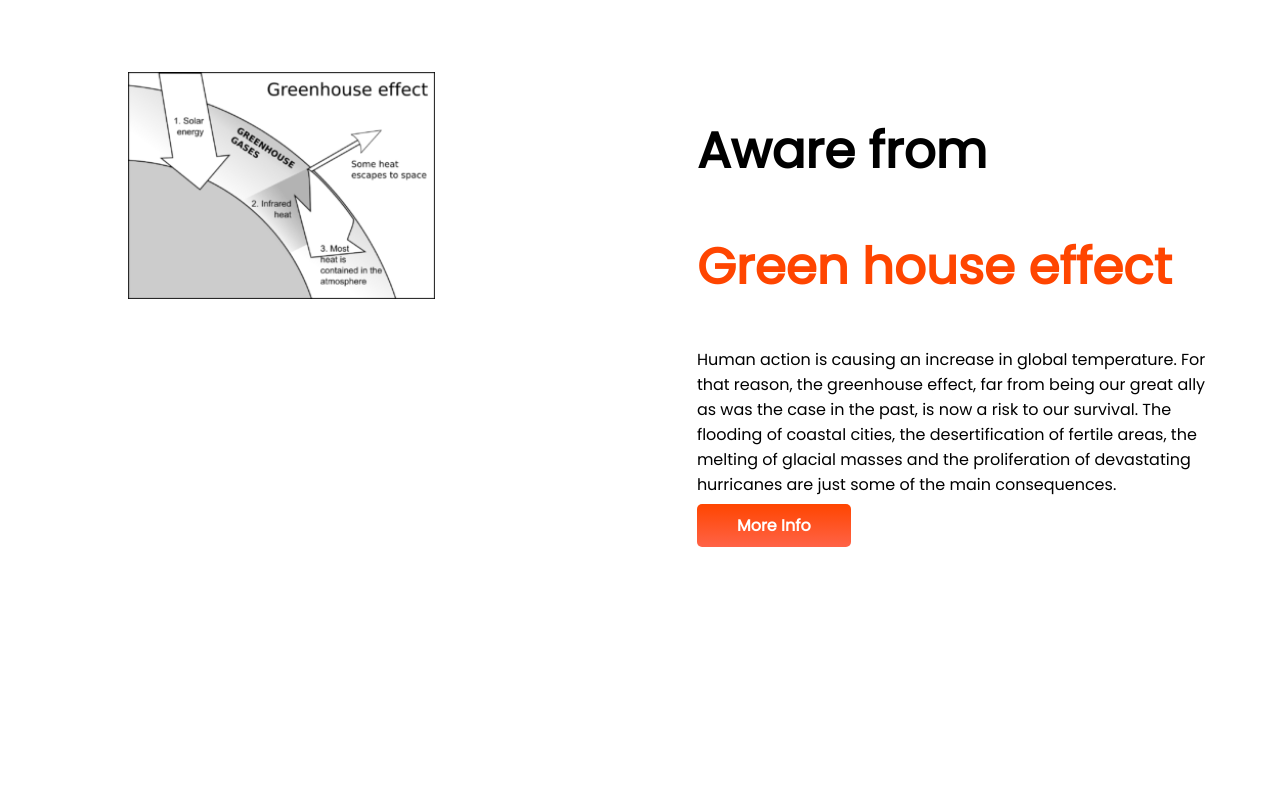
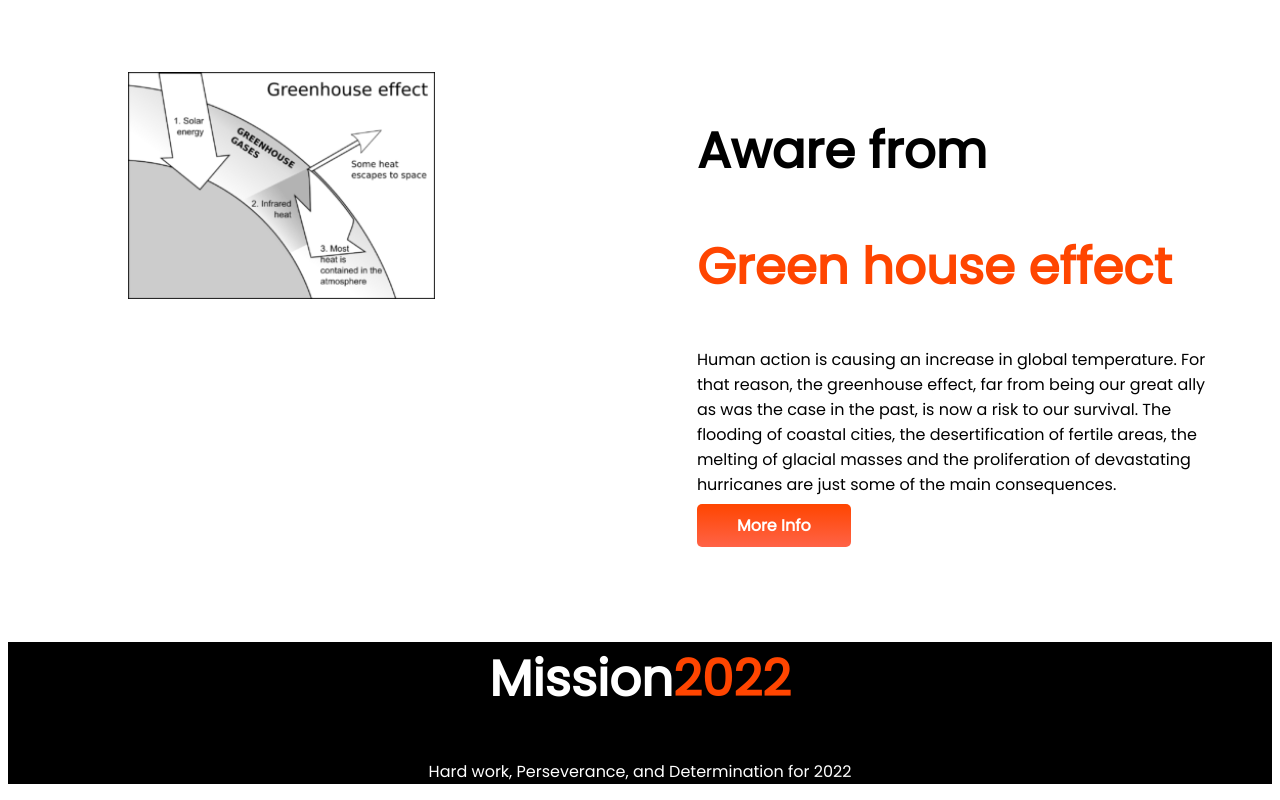
Before and after one commit to armansiddique07/my-first-projects, a plain HTML site: page index.html in a window 1280 px wide. Shown: the part 2985-3785 px from the top of the page. Before the commit the page ends 3594 px from the top, so only its background shows below. Drawn offline with Linux system fonts and the light colour scheme.

Commit message:
finishing

```diff
--- a/index.html
+++ b/index.html
@@ -121,6 +121,12 @@
 
         </div>
     </section>
+    <footer>
+        <div class="foot">
+            <h2><span class="white">Mission</span><span class="orange">2022</span></h2>
+            <p>Hard work, Perseverance, and Determination for 2022</p>
+        </div>
+    </footer>
 </body>
 
 </html>
--- a/style.css
+++ b/style.css
@@ -68,3 +68,15 @@ h3{
     font-size: 50;
     font-weight: 700;
 }
+.white{
+    color: #fff;
+}
+.foot{
+    text-align: center;
+}
+footer{
+    background-color: black;
+}
+footer p{
+    color:white;
+}
```
